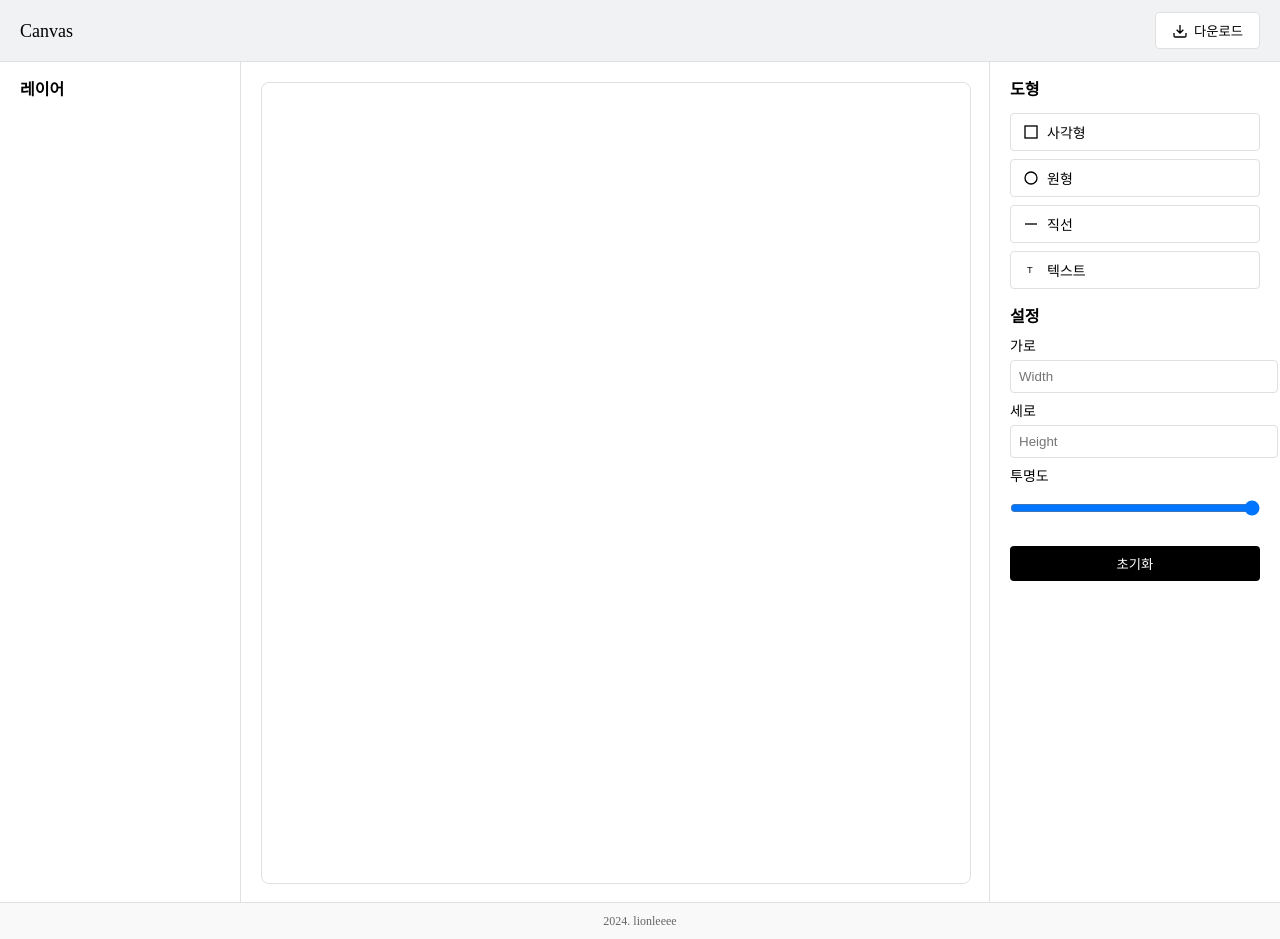
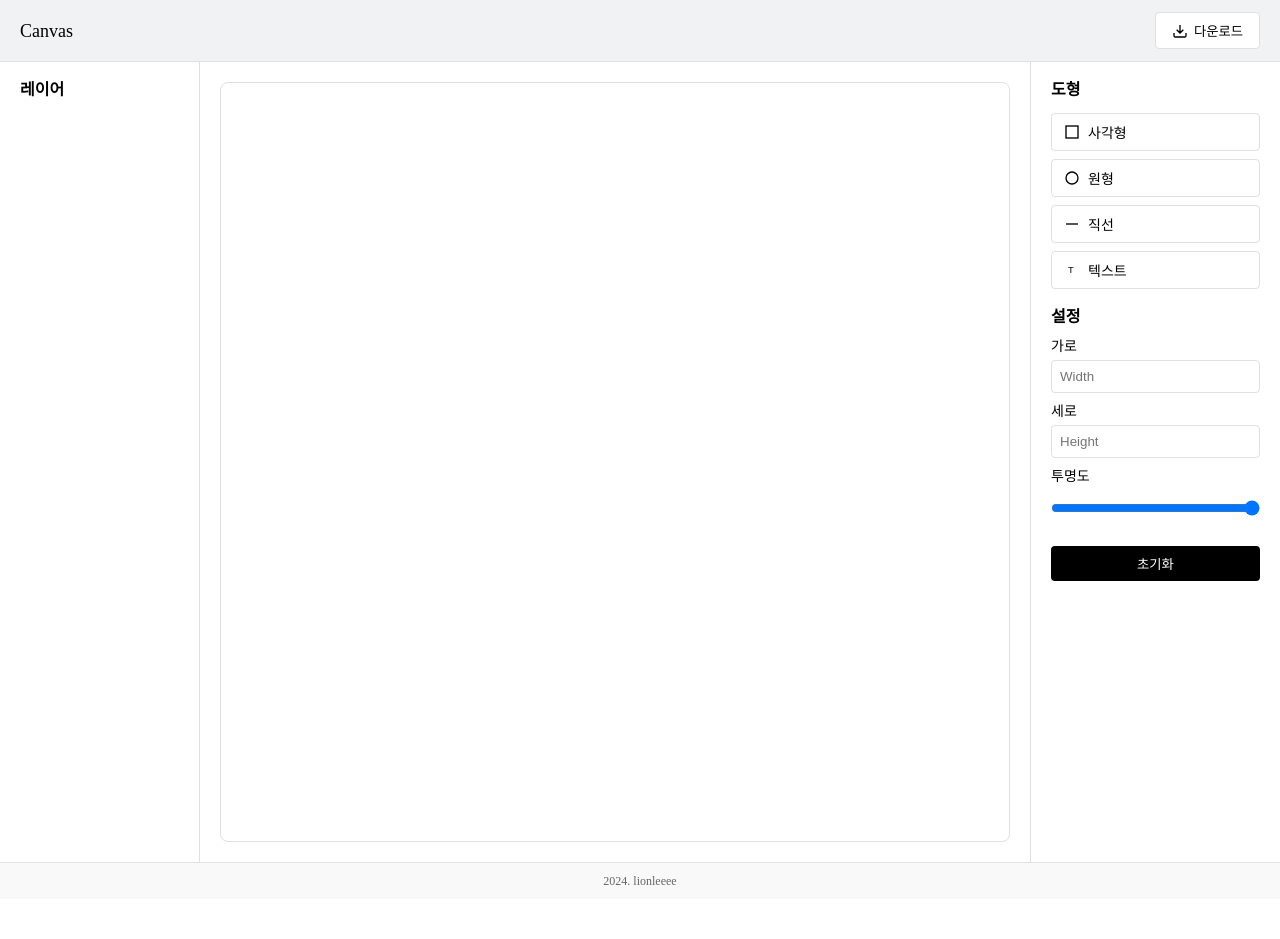
Before and after one commit to lionleeee/vanilla-figma-spa, a website built with Vite: page index.html in a window 1280 px wide. After the commit the page ends 899 px from the top, so only its background shows below. Built offline with nearby package versions, Linux system fonts and the light colour scheme.

Commit message:
feat : 투명도 컴포넌트 통일, 틀어진 css 수정

```diff
--- a/src/features/canvas/components/CanvasToolsSidebar.js
+++ b/src/features/canvas/components/CanvasToolsSidebar.js
@@ -47,8 +47,13 @@ export default class CanvasToolsSidebar extends HTMLElement {
           placeholder="Height">
         </property-input>
 
-        <label class="input-label">투명도</label>
-        <input type="range" class="range-slider" min="0" max="100" value="100" />
+        <property-input
+          type="range"
+          label="투명도"
+          min="0"
+          max="100"
+          value="100">
+        </property-input>
       </div>
 
       <button class="reset-button">초기화</button>
--- a/src/features/canvas/components/PropertyInput.js
+++ b/src/features/canvas/components/PropertyInput.js
@@ -15,14 +15,31 @@ export default class PropertyInput extends HTMLElement {
     const label = this.getAttribute('label') || '';
     const type = this.getAttribute('type') || 'text';
     const placeholder = this.getAttribute('placeholder') || '';
+    const min = this.getAttribute('min') || 0;
+    const max = this.getAttribute('max') || 100;
+    const value = this.getAttribute('value') || 100;
 
-    let inputElement = `
+    let inputElement = ``;
+
+    if (type === 'range') {
+      inputElement = `
+        <input
+          type="range"
+          class="range-slider"
+          min="${min}"
+          max="${max}"
+          value="${value}"
+        />
+      `;
+    } else {
+      inputElement = `
         <input
           type="${type}"
           class="input-field"
           placeholder="${placeholder}"
         />
       `;
+    }
 
     this.innerHTML = `
       <div class="property-input">
--- a/src/reset.css
+++ b/src/reset.css
@@ -127,3 +127,7 @@ table {
   border-collapse: collapse;
   border-spacing: 0;
 }
+
+* {
+  box-sizing: border-box;
+}
--- a/src/style.css
+++ b/src/style.css
@@ -67,6 +67,7 @@
   background: white;
   border-left: 1px solid #e0e0e0;
   padding: 20px;
+  box-sizing: border-box;
 }
 
 .tool-button {
@@ -81,6 +82,7 @@
   display: flex;
   align-items: center;
   font-size: 14px;
+  box-sizing: border-box;
 }
 
 .tool-button:hover {
@@ -95,6 +97,8 @@
 
 .property-group {
   margin-bottom: 20px;
+  width: 100%;
+  box-sizing: border-box;
 }
 
 .input-label {
@@ -109,11 +113,13 @@
   border: 1px solid #e0e0e0;
   border-radius: 4px;
   margin-bottom: 12px;
+  box-sizing: border-box;
 }
 
 .range-slider {
   width: 100%;
   margin: 10px 0;
+  box-sizing: border-box;
 }
 
 .reset-button {
@@ -124,6 +130,7 @@
   border: none;
   border-radius: 4px;
   cursor: pointer;
+  box-sizing: border-box;
 }
 
 .reset-button:hover {
@@ -153,10 +160,11 @@
   .layer-sidebar,
   .tools-sidebar {
     height: auto;
-
     width: 100%;
     border: none;
     border-bottom: 1px solid #e0e0e0;
+    padding: 20px;
+    box-sizing: border-box;
   }
 
   .main-canvas {
```
Lines whose indentation alone changed are shown as unchanged.
